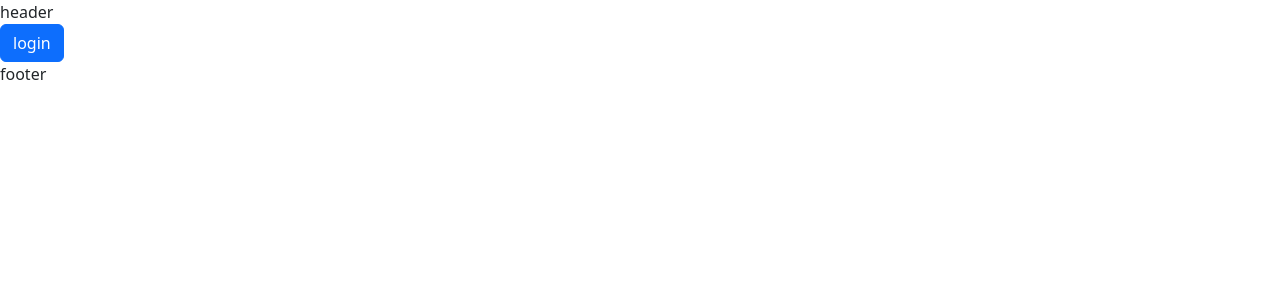
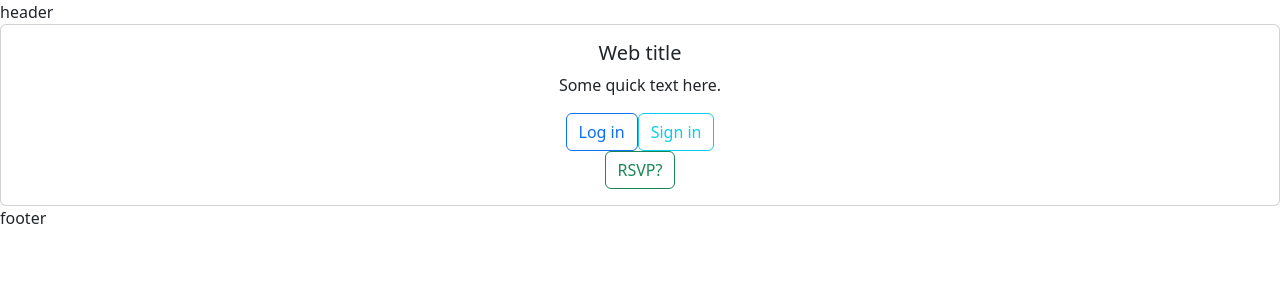
Before and after one commit to Event-Planner-Fullstack/client, a React (Create React App) app: page / in a window 1280 px wide. Shown: the top 300 px of the page. Built offline with nearby package versions, Linux system fonts and the light colour scheme.

Commit message:
Login page

```diff
--- a/src/Login/index.jsx
+++ b/src/Login/index.jsx
@@ -1,11 +1,27 @@
+'use strict';
+
+import React from 'react';
 import Button from 'react-bootstrap/Button';
+import { Card, ListGroup } from 'react-bootstrap/esm';
 
 const Login = () => {
 
   return (
-    <>
-      <Button variant="primary">login</Button>{' '}
-    </>
+    <div>
+      <Card className="text-center">
+        <Card.Body>
+          <Card.Title>Web title</Card.Title>
+          <Card.Text>
+            Some quick text here.
+          </Card.Text>
+          <ListGroup.Item>
+            <Button variant="outline-primary">Log in</Button>
+            <Button variant="outline-info">Sign in</Button>
+          </ListGroup.Item>
+          <Button variant="outline-success">RSVP?</Button>
+        </Card.Body>
+      </Card>
+    </div>
   );
 };
 
```
